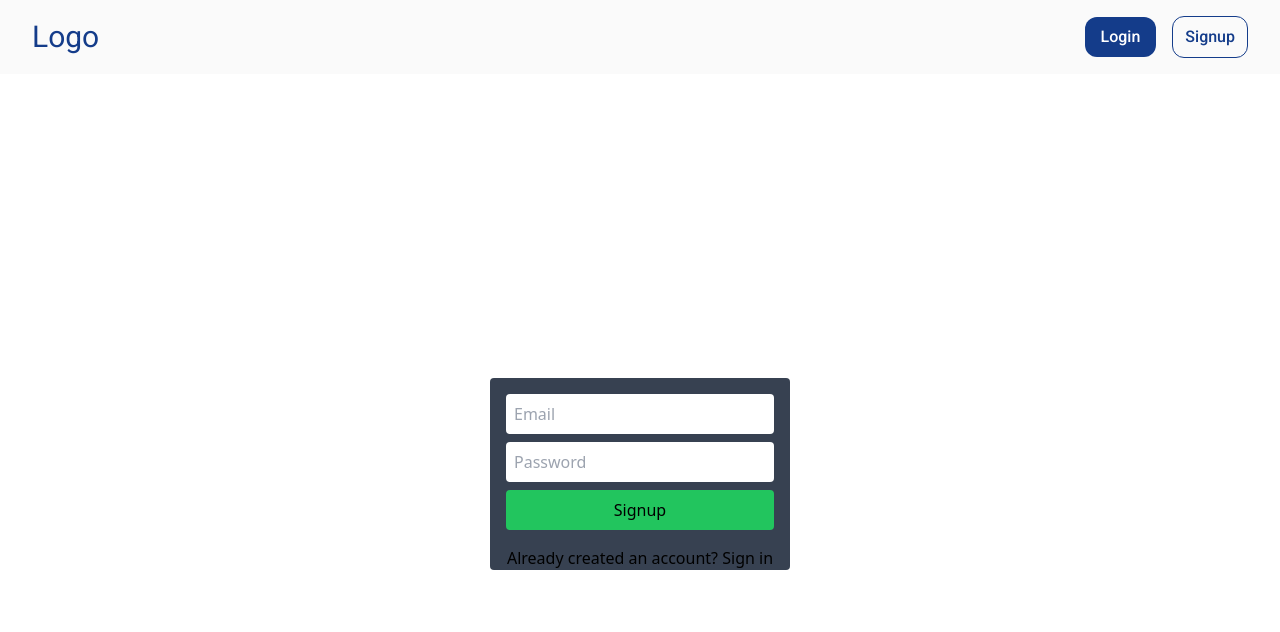
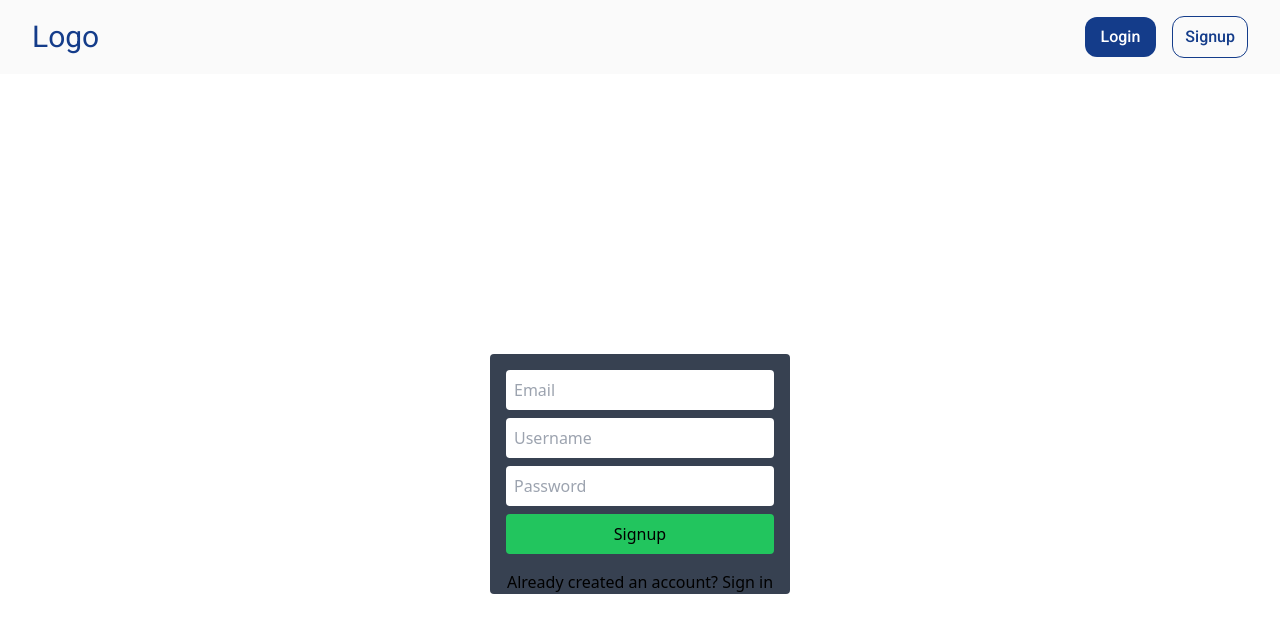
Before and after one commit to Asonance11/social-media-app, a React (Vite) app: page /signup in a window 1280 px wide. Shown: the top 632 px of the page. Built offline with nearby package versions, Linux system fonts and the light colour scheme; no server answers.

Commit message:
addition of username input field

```diff
--- a/src/pages/Signup.tsx
+++ b/src/pages/Signup.tsx
@@ -5,6 +5,7 @@ import UserAuth from '../context/AuthContext';
 const Signup = () => {
 	const [email, setEmail] = useState('');
 	const [password, setPassword] = useState('');
+	const [userName, setUserName] = useState('');
 
 	const navigate = useNavigate();
 
@@ -42,6 +43,19 @@ const Signup = () => {
 								setEmail(e.target.value);
 							}}
 							value={email}
+							id="user-email"
+						/>
+						<input
+							type="text"
+							name="username"
+							id="username"
+							placeholder="Username"
+							required
+							className="p-2 border-[#333333] rounded w-full outline-none"
+							onChange={(e) => {
+								setUserName(e.target.value);
+							}}
+							value={userName}
 						/>
 						<input
 							type="password"
@@ -53,6 +67,7 @@ const Signup = () => {
 								setPassword(e.target.value);
 							}}
 							value={password}
+							id="password"
 						/>
 						<button type="submit" className="bg-green-500 rounded p-2">
 							Signup
```
